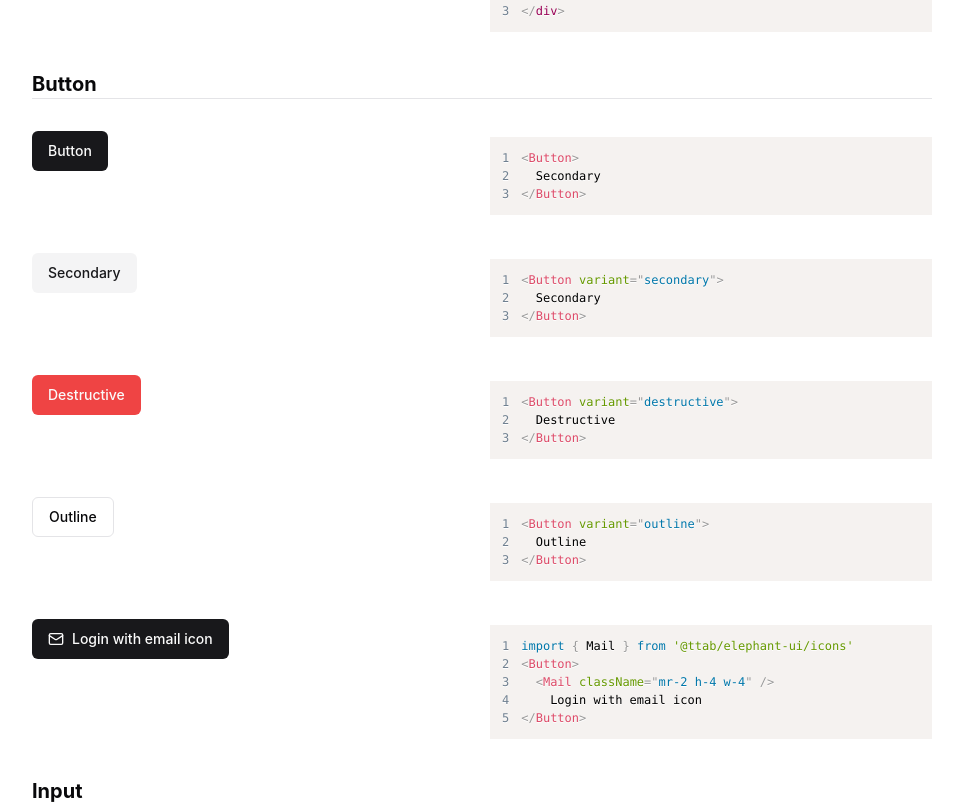
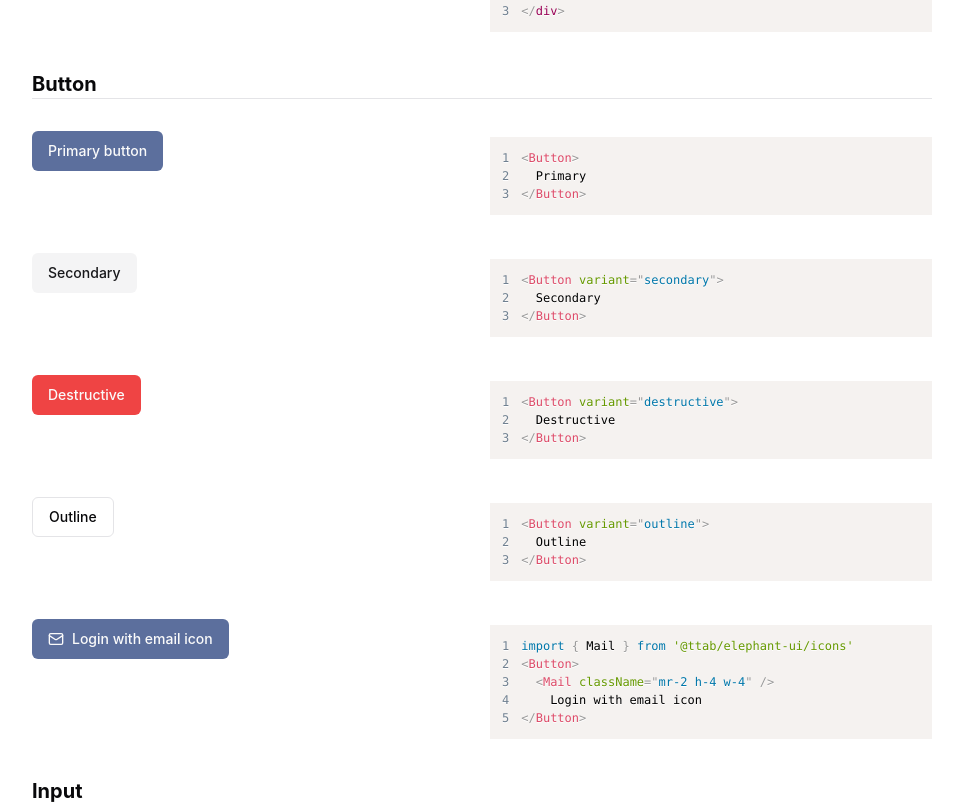
Before and after one commit to ttab/elephant-ui, a React (Vite) app: page / in a window 1280 px wide. Shown: the part 641-1445 px from the top of the page, without its empty margins (8-971 px from the left). Built offline with nearby package versions, Linux system fonts and the light colour scheme; a web font is replaced by a local one.

Commit message:
Updated primary color according to designs

```diff
--- a/src/showroom/components/button.tsx
+++ b/src/showroom/components/button.tsx
@@ -8,10 +8,10 @@ export function ButtonExample(): JSX.Element {
     <Header>Button</Header>
 
     <div>
-      <Button>Button</Button>
+      <Button>Primary button</Button>
     </div>
     <Code code={`<Button>
-  Secondary
+  Primary
 </Button>`} />
 
     <div>
--- a/src/styles/layout-base.css
+++ b/src/styles/layout-base.css
@@ -11,7 +11,7 @@
     --popover: 0 0% 100%;
     --popover-foreground: 240 10% 3.9%;
 
-    --primary: 240 5.9% 10%;
+    --primary: 223 26% 49%;
     --primary-foreground: 0 0% 98%;
 
     --secondary: 240 4.8% 95.9%;
```
